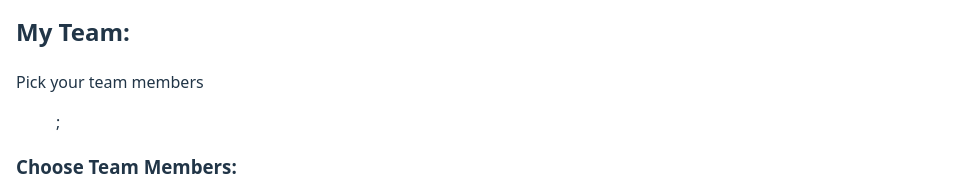
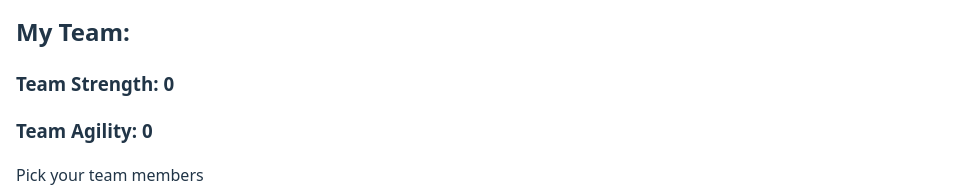
Before and after one commit to Pericarney00/react-state-management-lab, a React (Vite) app: page / in a window 1280 px wide. Shown: the part 127-322 px from the top of the page, without its empty margins (0-960 px from the left). Built offline with nearby package versions, Linux system fonts and the light colour scheme.

Commit message:
Created visual and functionality for total team agility

```diff
--- a/src/App.jsx
+++ b/src/App.jsx
@@ -104,12 +104,21 @@
     }
   }
 
+  const totalStrength = team.reduce((total, fighter) => {
+    return total + fighter.strength;
+  }, 0);
+
+  const totalAgility = team.reduce((total, fighter) => {
+    return total + fighter.agility
+  }, 0);
   return (
     <>
       <h1>Current Money: ${money}</h1>
 
       <h2>My Team:</h2>
-        {team.length === 0 && "Pick your team members" }
+      <h3>Team Strength: {totalStrength}</h3>
+      <h3>Team Agility: { totalAgility}</h3>
+        {team.length === 0 && "Pick your team members"}
         <ul>
         {team.map((fighter) => {
           const { id, name, price, strength, agility, img } = fighter
@@ -122,7 +131,7 @@
               <p>Agility:{agility}</p>
             </li>
           );
-        })};
+        })}
           </ul>
         <h3>Choose Team Members:</h3>
       <ul>
```
